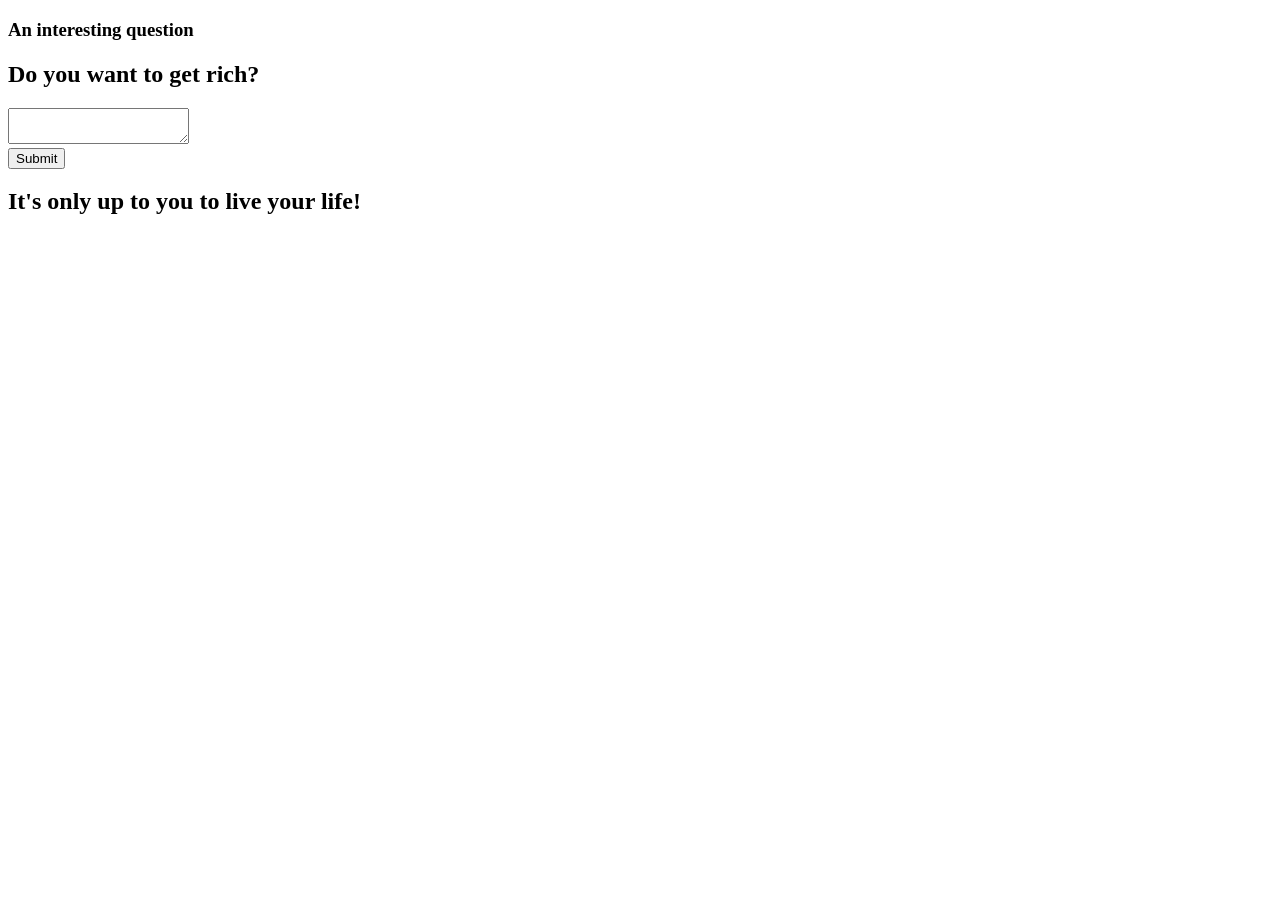
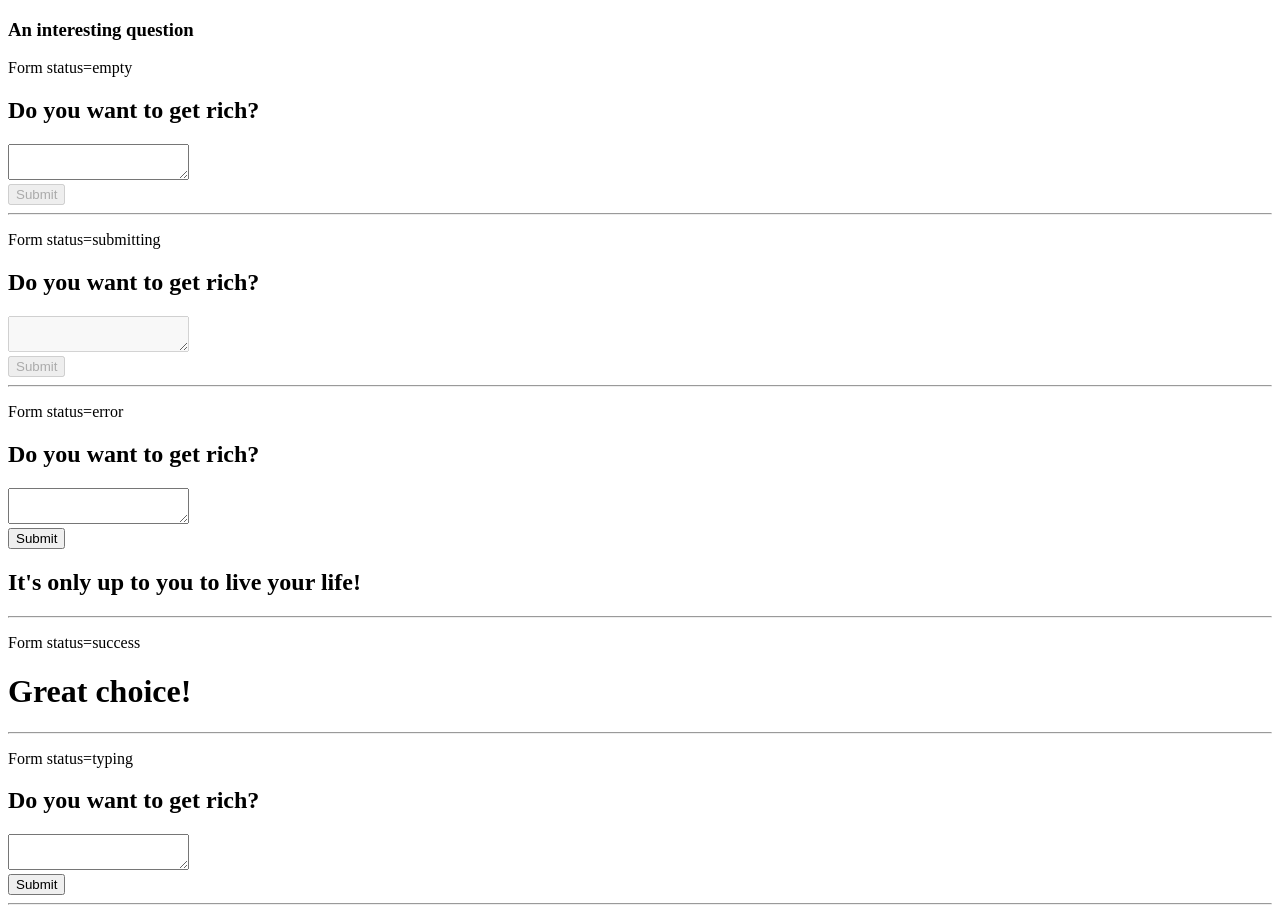
Before and after one commit to Yurimcalex/react-sandbox, a React (Vite) app: page / in a window 1280 px wide. Before the commit the page ends 800 px from the top, so only its background shows below. Built offline with nearby package versions, Linux system fonts and the light colour scheme.

Commit message:
InterestingQuestionForm - diplay component in all statuses

```diff
--- a/src/ms/InterestingQuestionForm.jsx
+++ b/src/ms/InterestingQuestionForm.jsx
@@ -1,13 +1,28 @@
+const statuses = [
+	'empty',
+	'submitting',
+	'error',
+	'success',
+	'typing'
+];
+
+
 export default function InterestingQuestionForm() {
 	return (
 		<div>
 			<h3>An interesting question</h3>
-			<Form />
+			{statuses.map(status => (
+				<div>
+					<p>Form status={status}</p>
+					<Form status={status} />
+					<hr />
+				</div>
+			))}
 		</div>
 	);
 }
 
-// status: empty | submitting | error | success
+
 function Form({ status = 'error' }) {
 	if (status === 'success') {
 		return <h1>Great choice!</h1>
```
